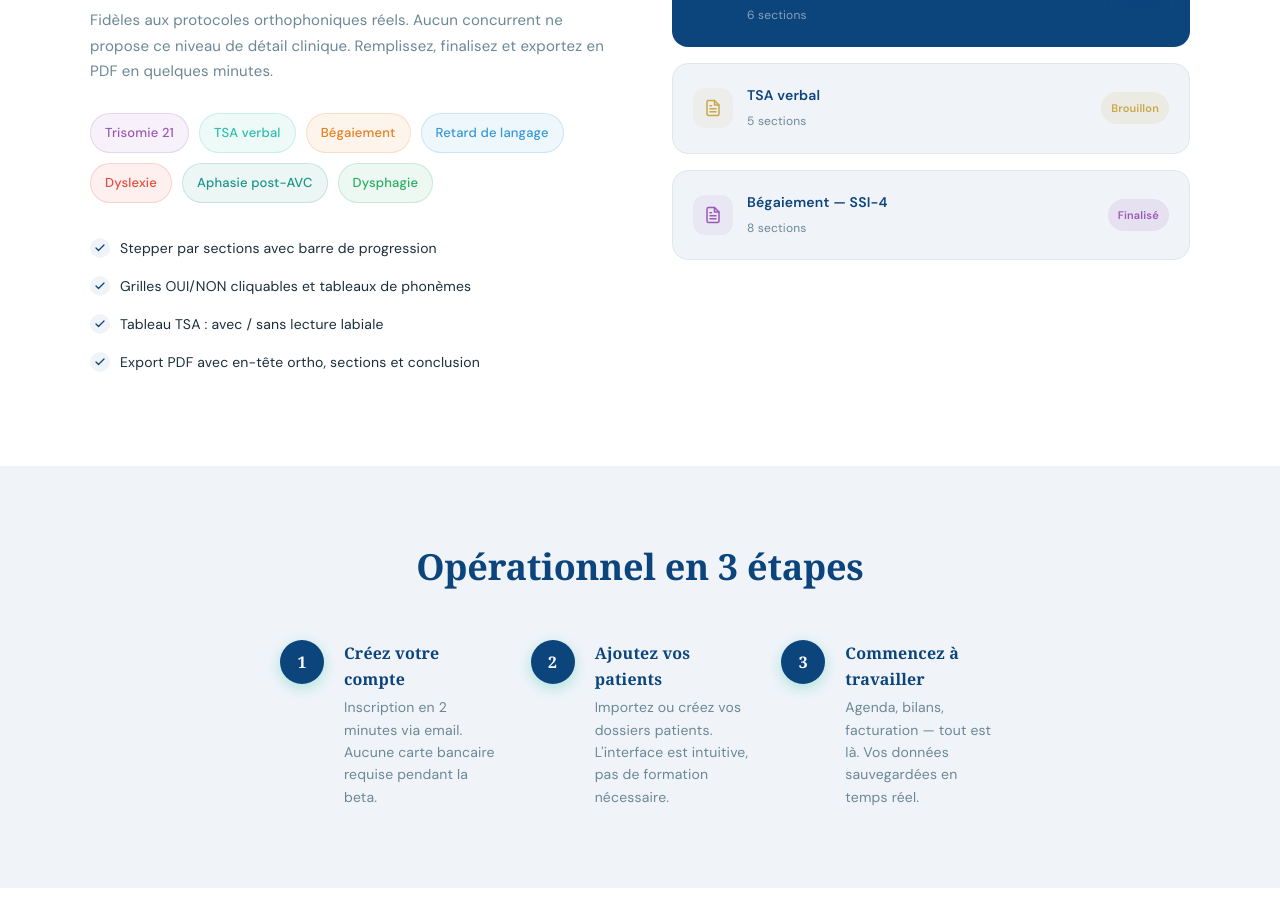
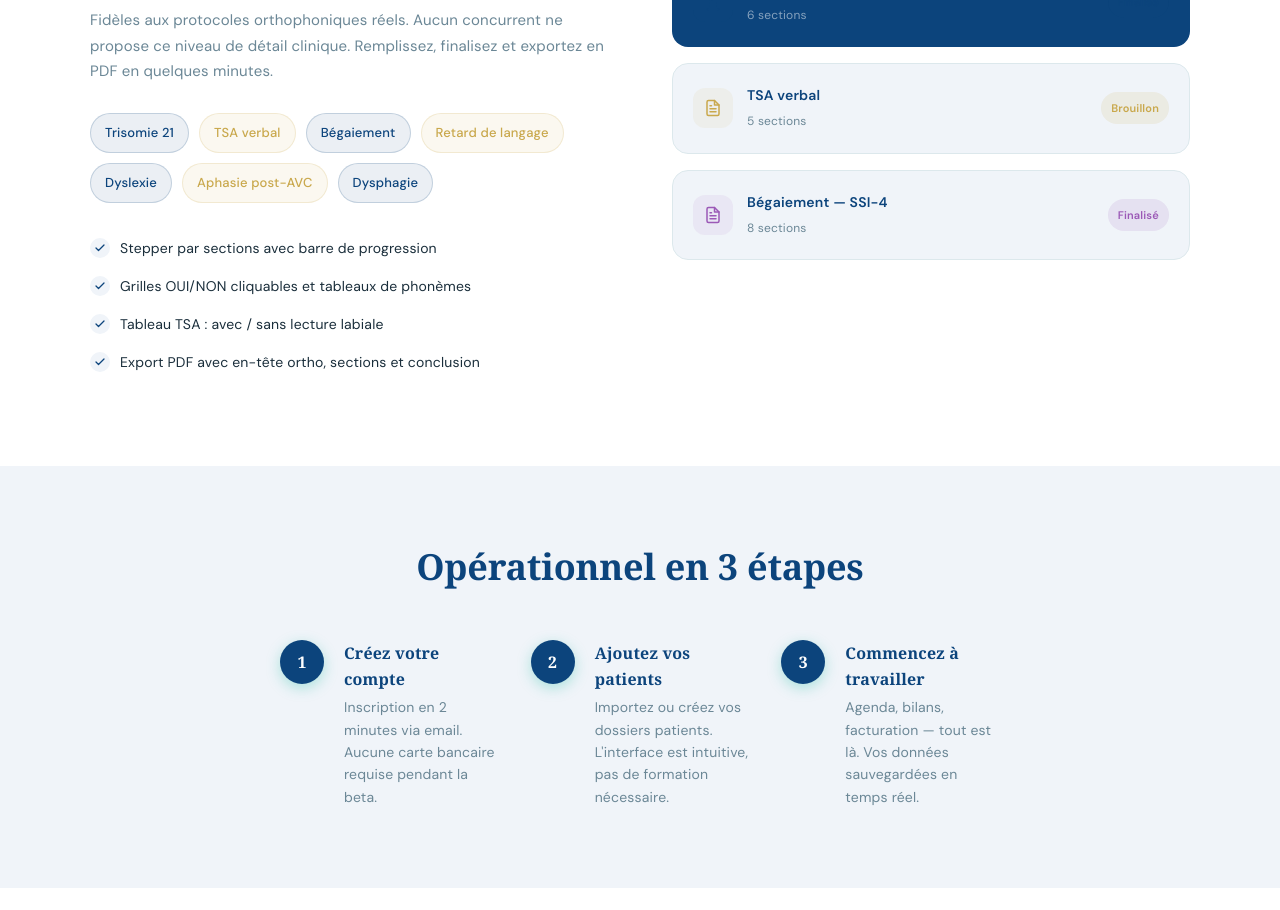
Before and after one commit to rirobel/orthodesk, a React (Vite) app: page / in a window 1280 px wide. Shown: the part 2340-3250 px from the top of the page. Built offline with nearby package versions, Linux system fonts and the light colour scheme; no server answers.

Commit message:
Amélioration de la landing page

```diff
--- a/src/pages/Landing.jsx
+++ b/src/pages/Landing.jsx
@@ -517,13 +517,13 @@ export default function Landing() {
   }, []);
 
   const templates = [
-    { label: "Trisomie 21",         color: "#9B59B6" },
-    { label: "TSA verbal",          color: "#2BBFAA" },
-    { label: "Bégaiement",          color: "#E67E22" },
-    { label: "Retard de langage",   color: "#3498DB" },
-    { label: "Dyslexie",            color: "#E74C3C" },
-    { label: "Aphasie post-AVC",    color: "#1A9688" },
-    { label: "Dysphagie",           color: "#27AE60" },
+    { label: "Trisomie 21",         color: C.navy },
+    { label: "TSA verbal",          color: C.accent },
+    { label: "Bégaiement",          color: C.navy },
+    { label: "Retard de langage",   color: C.accent },
+    { label: "Dyslexie",            color: C.navy },
+    { label: "Aphasie post-AVC",    color: C.accent },
+    { label: "Dysphagie",           color: C.navy },
   ];
 
   return (
```
